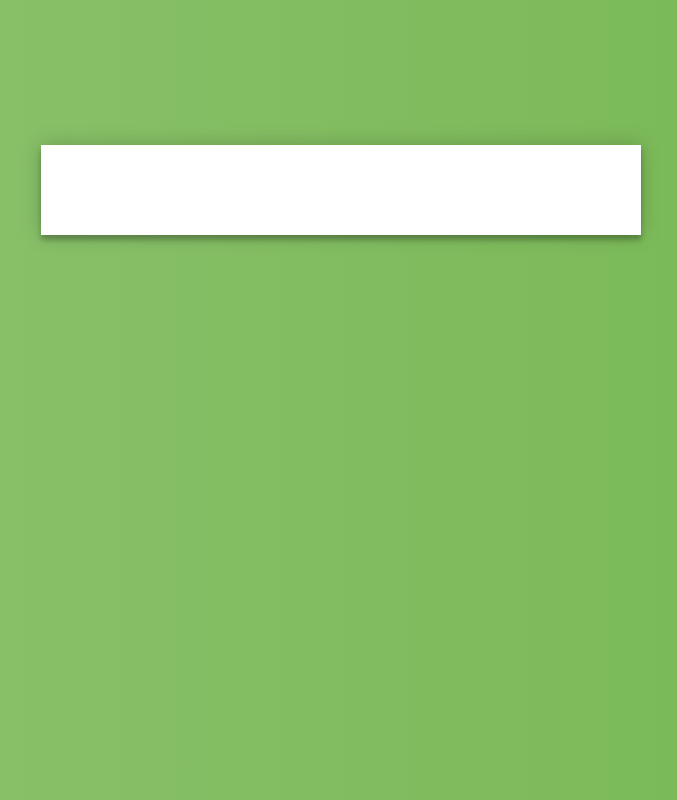
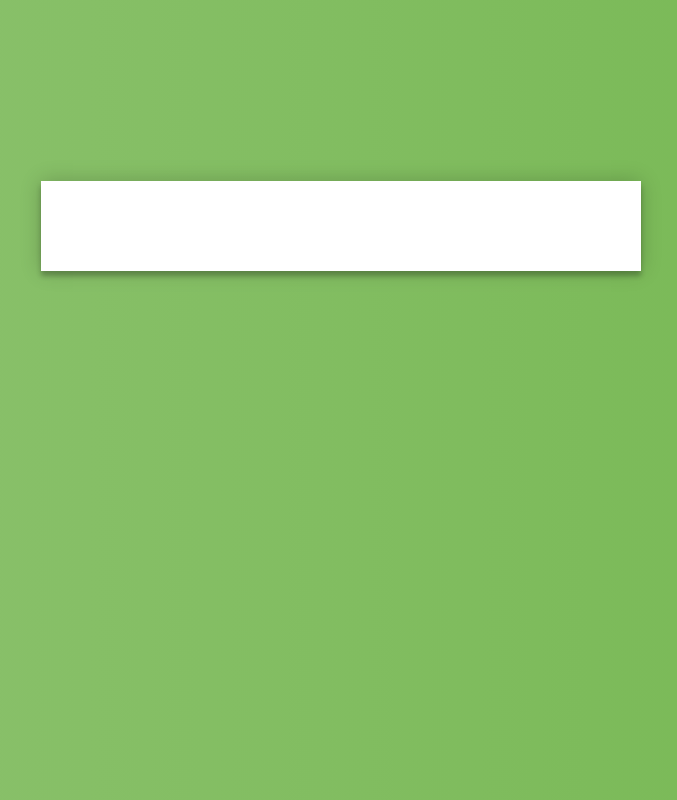
Before and after one commit to tiaweb/oi, a plain HTML site: page index.html in a window 1280 px wide. Shown: the whole page, without its empty margins (299-976 px from the left). Drawn offline with Linux system fonts and the light colour scheme.

Commit message:
Update index.html

```diff
--- a/index.html
+++ b/index.html
@@ -112,7 +112,7 @@
     </style>
 </head>
 
-<body class="staticrypt-body"><br/><br/>
+<body class="staticrypt-body"><br/><br/><br/><br/>
 <div class="staticrypt-page">
     <div class="staticrypt-form">
 
```
